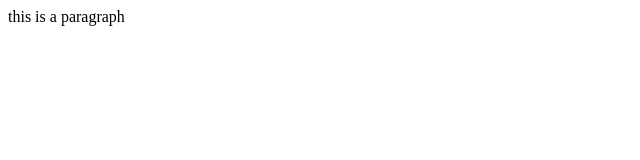
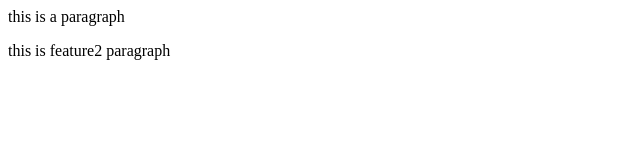
Before and after one commit to sameerize/git.tut, a plain HTML site: page LocalRepo/index.html in a window 1280 px wide. Shown: the whole page, without its empty margins (0-640 px from the left). Drawn offline with Linux system fonts and the light colour scheme.

Commit message:
fixed feature2

```diff
--- a/LocalRepo/index.html
+++ b/LocalRepo/index.html
@@ -1 +1,2 @@
 <p>this is a paragraph</p>
+<p>this is feature2 paragraph</p>
```
Also changed, not shown: 1 other file.
